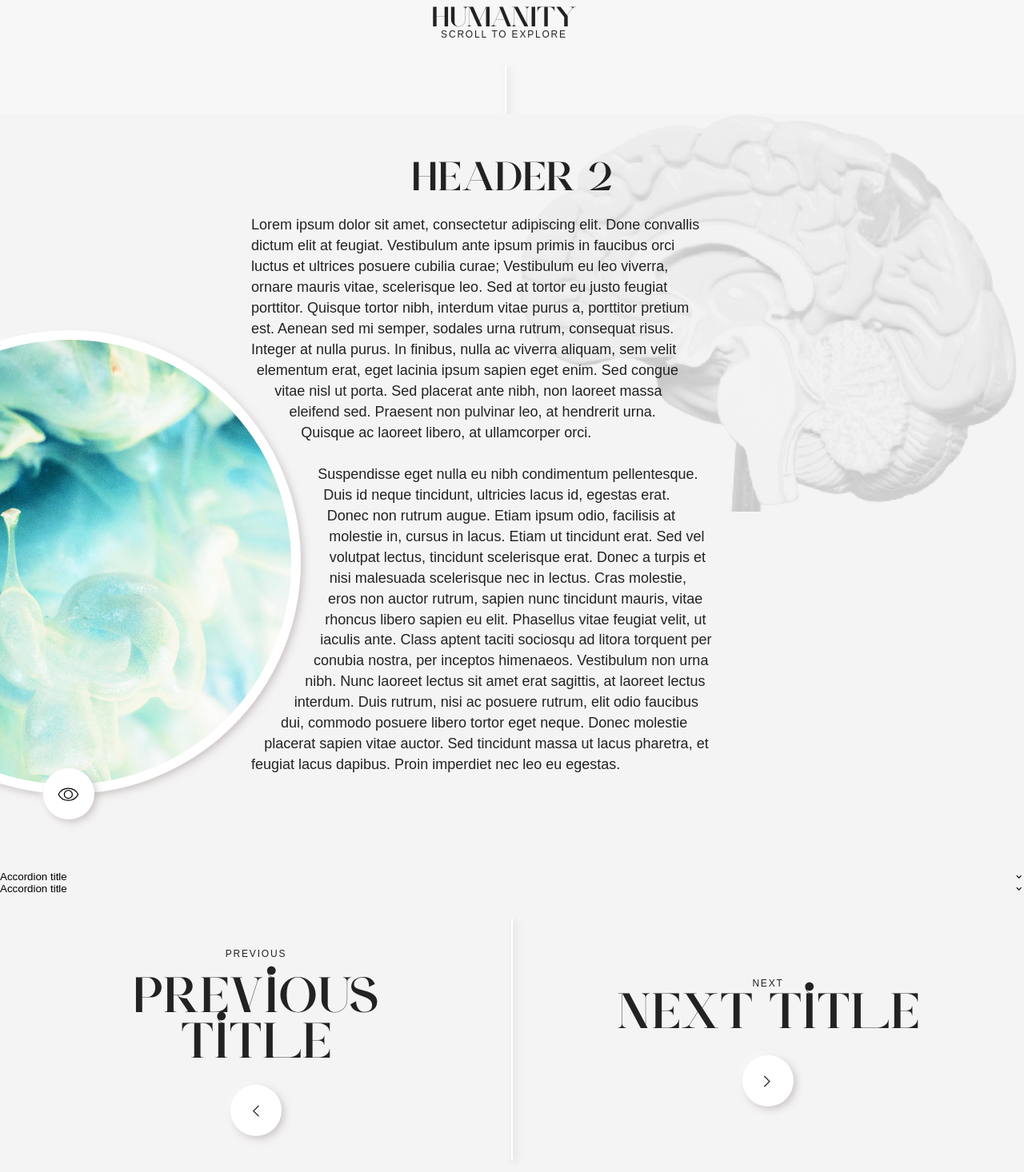
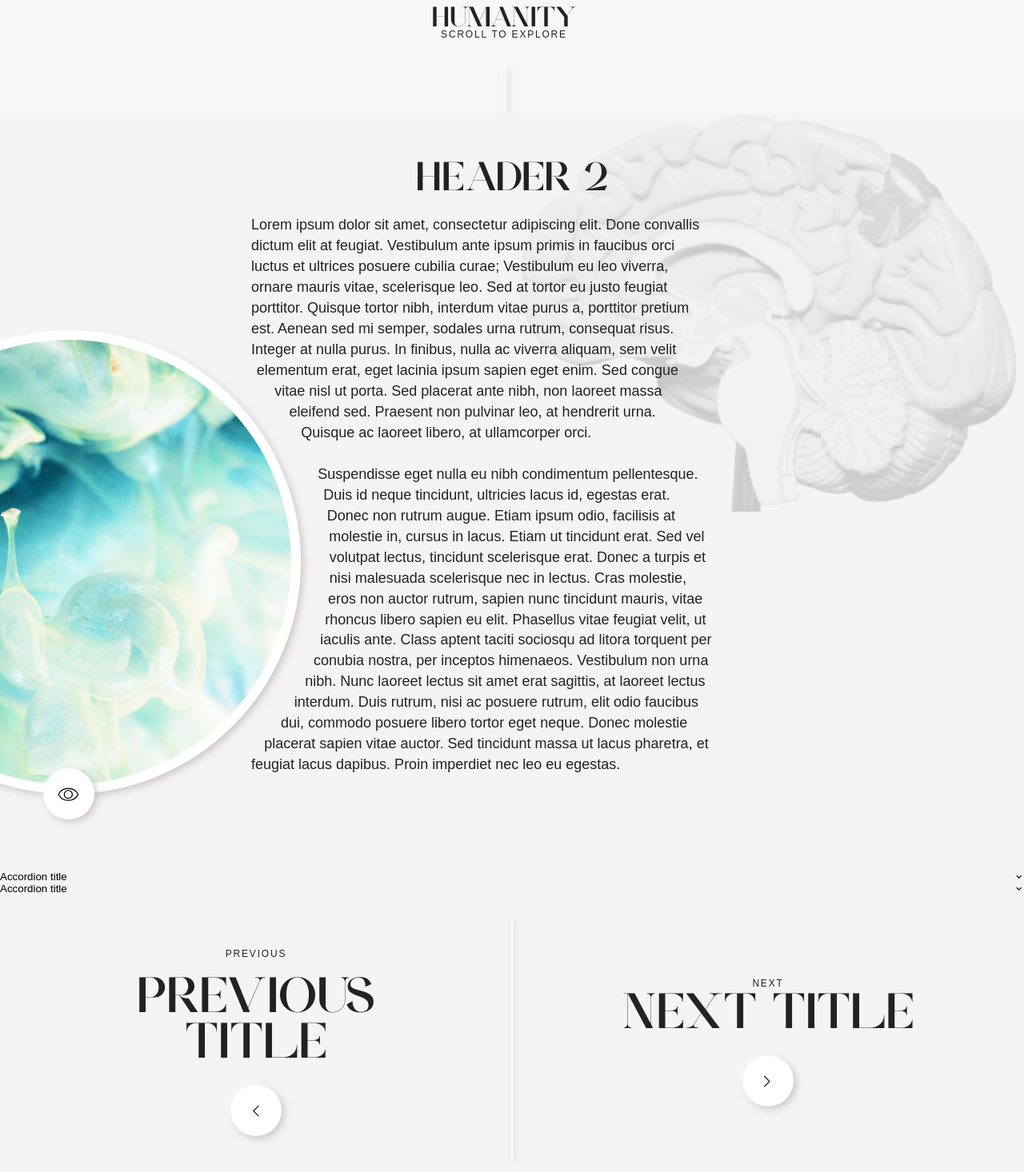
Before and after one commit to igrossberg4/emory-next, a Next.js app: page /landing/carousel in a window 1280 px wide. Shown: the part 658-2124 px from the top of the page at 80% size. Built offline with nearby package versions, Linux system fonts and the light colour scheme; a web font is replaced by a local one.

Commit message:
STYLE - headings using Ampersand font must be uppercased
Some lowercase letters in Ampersand font have alternate variants (such as i and l) which
look poor.

```diff
--- a/components/BottomNavigation.tsx
+++ b/components/BottomNavigation.tsx
@@ -26,7 +26,7 @@ function BottomNavigation(props: any) {
               <Link href={props.previous_route}>
                 <a className="pre-title text-label">Previous</a>
               </Link>
-              <h6 className="title header-h2"><Link href={props.previous_route}>{props.previous_title}</Link></h6>
+              <h6 className="title header-h2"><Link href={props.previous_route}>{props.previous_title.toUpperCase()}</Link></h6>
               <IconButton link={props.previous_route} icon="chevron-left"></IconButton>
             </div>
           </div>
@@ -39,7 +39,7 @@ function BottomNavigation(props: any) {
               <Link href={props.next_route}>
                 <a className="text-label">Next</a>
               </Link>
-              <h6 className="title header-h2"><Link href={props.next_route}>{props.next_title}</Link></h6>
+              <h6 className="title header-h2"><Link href={props.next_route}>{props.next_title.toUpperCase()}</Link></h6>
               <IconButton link={props.next_route} icon="chevron-right"></IconButton>
             </div>
           </div>
--- a/components/CarouselItem.tsx
+++ b/components/CarouselItem.tsx
@@ -164,7 +164,7 @@ export default function CarouselItem(props: any) {
             initial={false}
             animate={animated ? 'title_active' : false}
           >
-            {props.header}
+            {props.header.toUpperCase()}
           </motion.h1>
           <motion.div
             className="subtitle text-body--lg"
--- a/components/ImageTextOneColumn.tsx
+++ b/components/ImageTextOneColumn.tsx
@@ -16,7 +16,7 @@ export default function ImageTextOneColumn(props:any) {
                 <div className="container">
                   <div className="row">
                     <div className="column">
-                        <h2 className="title header-h3">{props.header}</h2>
+                        <h2 className="title header-h3">{props.header.toUpperCase()}</h2>
                         <div className="floating-media">
                             <MediaWithExpantion img_src={props.img_src} media_src={props.media_src} media_alt={props.media_alt} media_type={props.media_type} size="big" header={props.media_header} text={props.media_text} ></MediaWithExpantion>
                         </div>
```
